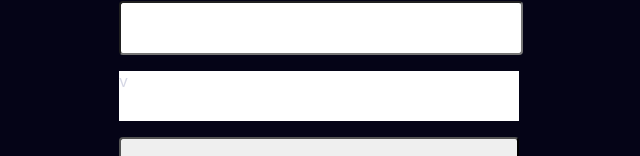
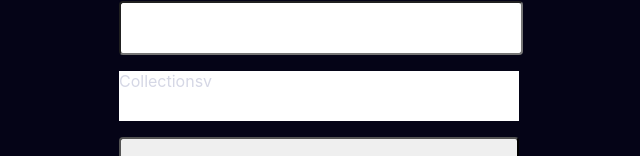
Before and after one commit to brkn/unsplash-search-app, a React (Create React App) app: page / in a window 1280 px wide. Shown: the part 366-522 px from the top of the page, without its empty margins (319-959 px from the left). Built offline with nearby package versions, Linux system fonts and the light colour scheme.

Commit message:
Fix syntax errors, change this.x to this.state.x

```diff
--- a/src/componenets/Dropdown.js
+++ b/src/componenets/Dropdown.js
@@ -12,9 +12,9 @@ class Dropdown extends React.Component {
     this.toggleDropdown = this.toggleDropdown.bind(this);
   }
   toggleDropdown() {
-    this.setState({
-      open: !this.state.open
-    });
+    this.setState( (prevState) => ({
+      open: !prevState.open
+    }));
   }
 
   selectItem(item) {
@@ -43,11 +43,11 @@ class Dropdown extends React.Component {
       <div className="dropdown">
         <div className="dd-header" onClick={() => this.toggleDropdown()}>
           <div className="dd-header-title">
-            {this.header}
-            {this.open ? "^":"v"}
+            {this.state.header}
+            {this.state.open ? "^":"v"}
           </div>
         </div>
-        { this.open &&
+        { this.state.open &&
             <ul>{this.renderItems()}</ul>
         }
       </div>
```
